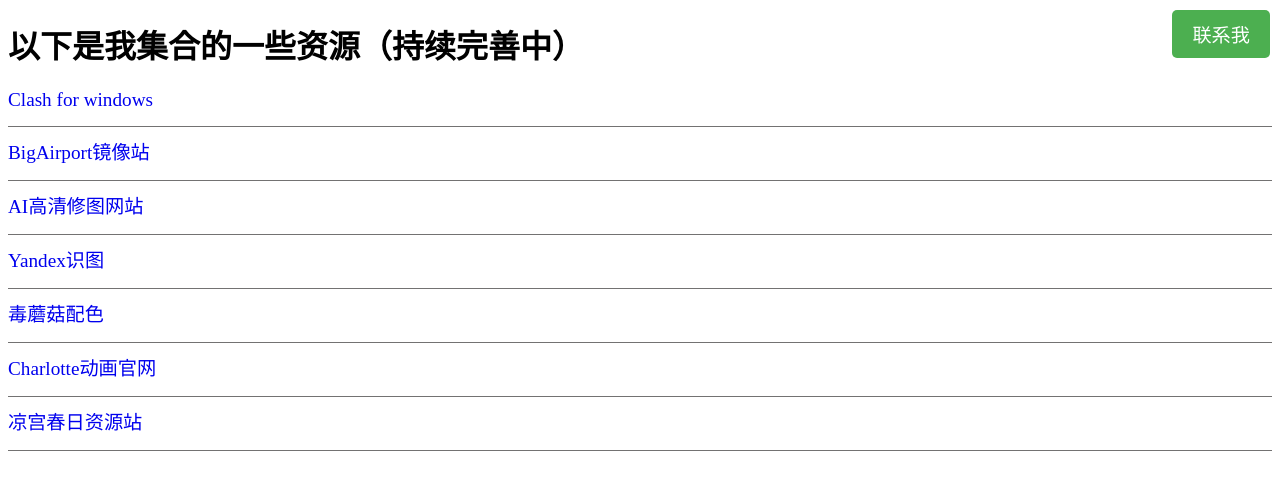
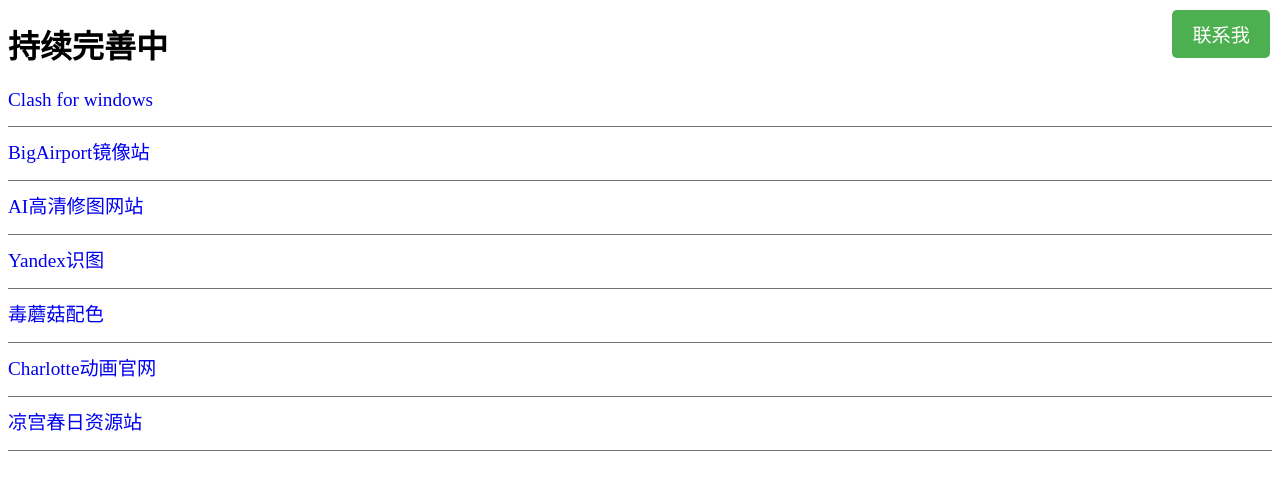
Before and after one commit to SlightLL/resource, a plain HTML site: page index.html in a window 1280 px wide. Drawn offline with Linux system fonts and the light colour scheme.

Commit message:
Update index.html

```diff
--- a/index.html
+++ b/index.html
@@ -31,7 +31,7 @@
     </style>
 </head>
 <body>
-    <h1>以下是我集合的一些资源（持续完善中）</h1>
+    <h1>持续完善中</h1>
     <a class="contact" target="" href="https://space.bilibili.com/407412286?spm_id_from=333.1007.0.0">联系我</a>
     <a href="https://dl.p6p.net/clash_for_windows/" target="_blank">Clash for windows</a>
     <hr>
```
